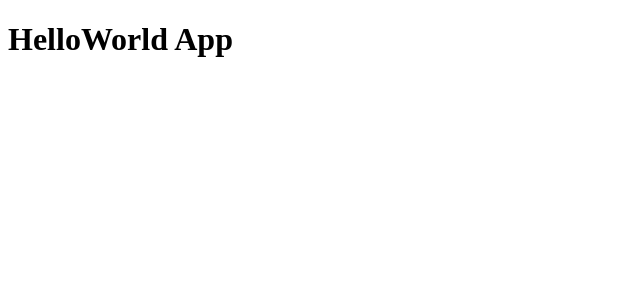
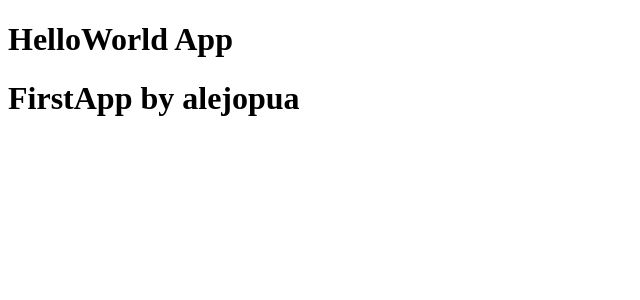
Before and after one commit to alejopua/REACT_03-counter-app-vite, a React (Vite) app: page / in a window 1280 px wide. Shown: the top 300 px of the page, without its empty margins (0-640 px from the left). Built offline with nearby package versions, Linux system fonts and the light colour scheme.

Commit message:
(add)[seccion 4]: Class 3 - Task, create component

```diff
--- /dev/null
+++ b/src/FirstApp.jsx
@@ -0,0 +1,6 @@
+
+export const FirstApp = () => {
+  return (
+    <h1>FirstApp by alejopua</h1>
+  )
+}
--- a/src/HelloWorldApp.jsx
+++ b/src/HelloWorldApp.jsx
@@ -1,6 +1,10 @@
+import { FirstApp } from "./FirstApp"
 
 export const HelloWorldApp = () => {
   return (
-    <h1>HelloWorld App</h1>
+    <>
+      <h1>HelloWorld App</h1>
+      <FirstApp />
+    </>
   )
 }
```
